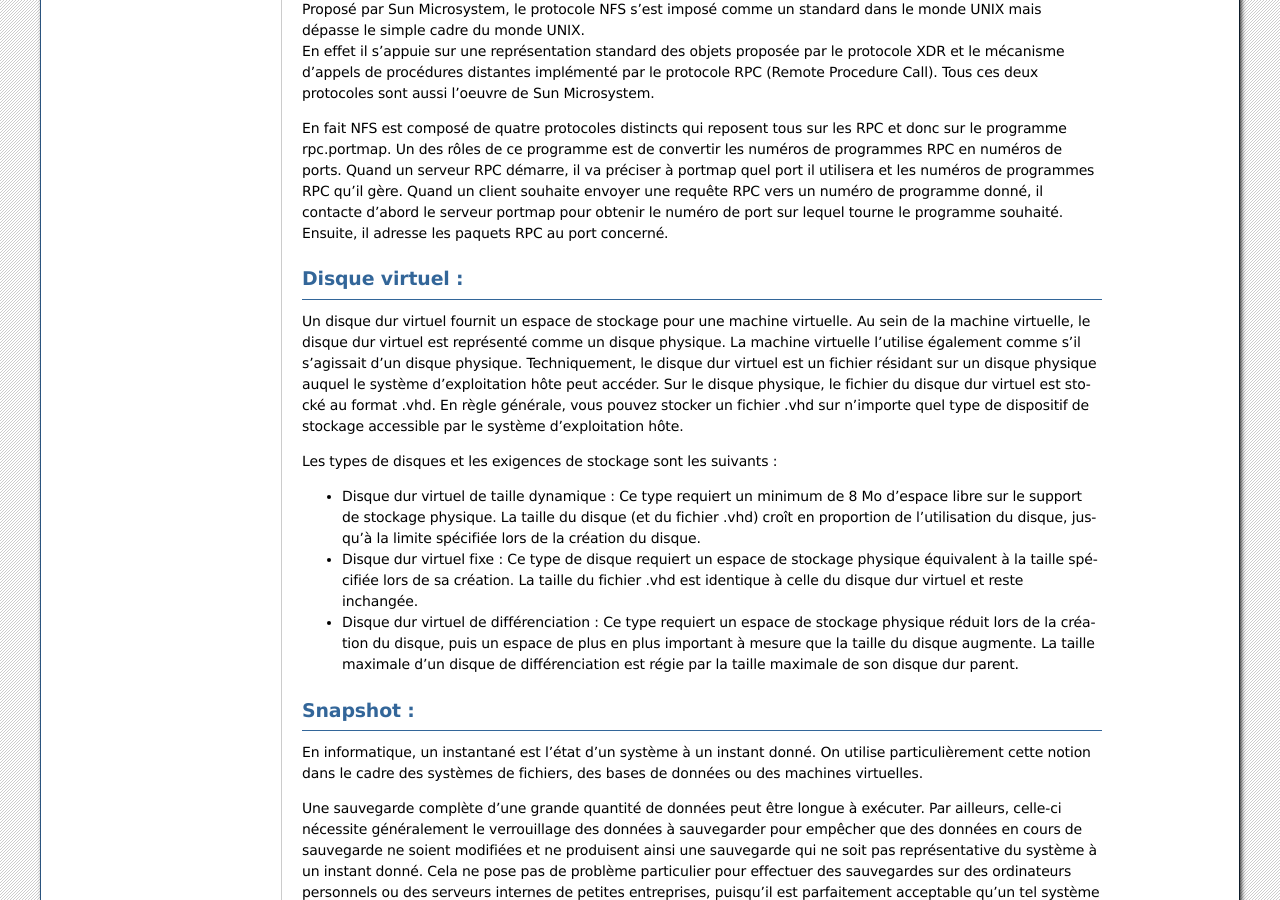
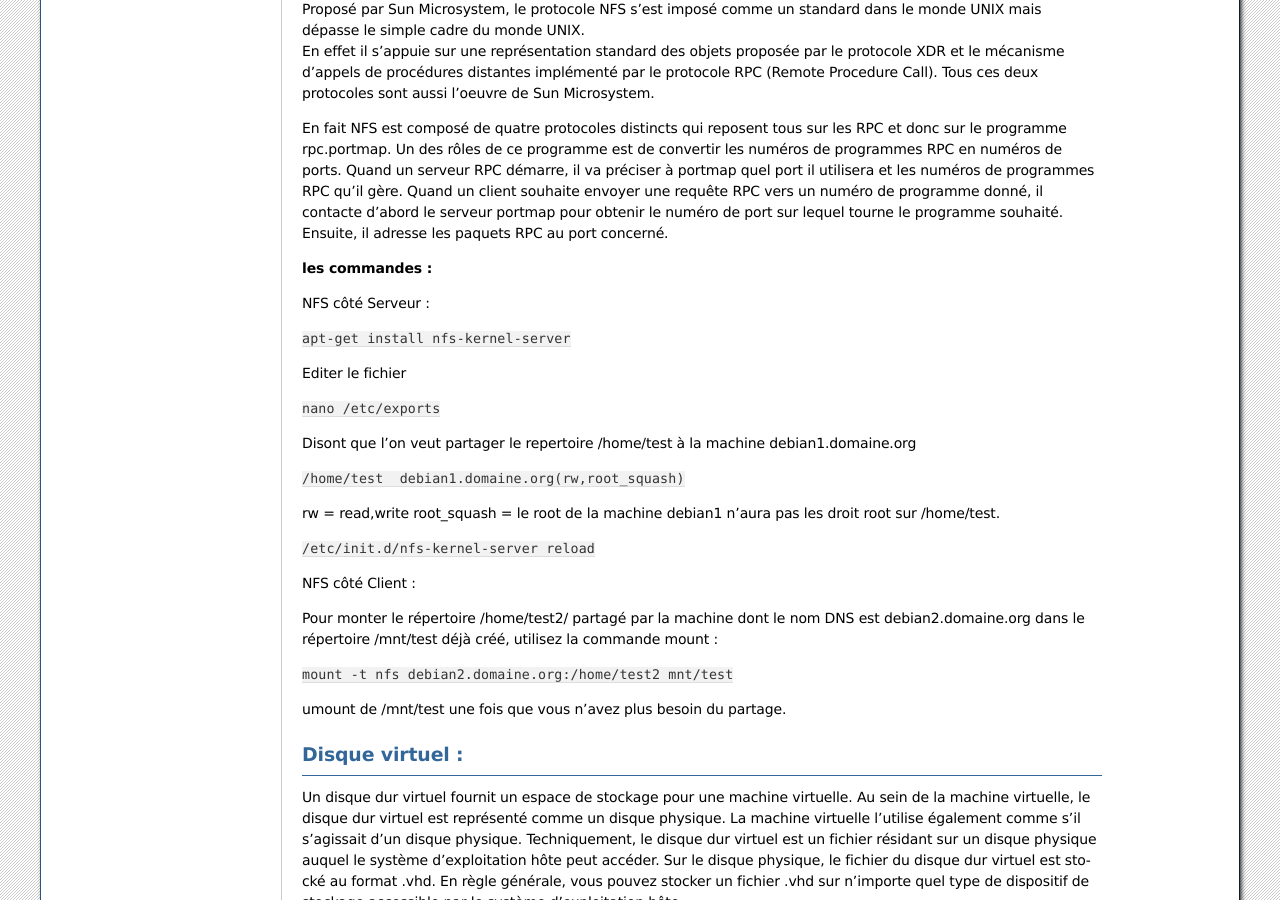
Before and after one commit to MohamedMissaoui/SchoolProject, a Sphinx documentation site: the page built from source/index.rst, in a window 1280 px wide and 900 px high, scrolled down 3601 px. Built offline with Sphinx 7.4.7, drawn with Linux system fonts in a browser that asks for light colours.

Commit message:
ajout_commande+++

```diff
--- a/source/index.rst
+++ b/source/index.rst
@@ -118,6 +118,32 @@ Système de fichier distribué et en réseau :
 | En effet il s'appuie sur une représentation standard des objets proposée par le protocole XDR et le mécanisme d'appels de procédures distantes implémenté par le protocole RPC (Remote Procedure Call). Tous ces deux protocoles sont aussi l'oeuvre de Sun Microsystem.
 
 | En fait NFS est composé de quatre protocoles distincts qui reposent tous sur les RPC et donc sur le programme rpc.portmap. Un des rôles de ce programme est de convertir les numéros de programmes RPC en numéros de ports. Quand un serveur RPC démarre, il va préciser à portmap quel port il utilisera et les numéros de programmes RPC qu'il gère. Quand un client souhaite envoyer une requête RPC vers un numéro de programme donné, il contacte d'abord le serveur portmap pour obtenir le numéro de port sur lequel tourne le programme souhaité. Ensuite, il adresse les paquets RPC au port concerné.
+
+| **les commandes :**
+
+| NFS côté Serveur :
+
+| ``apt-get install nfs-kernel-server``
+
+Editer le fichier
+
+| ``nano /etc/exports``
+
+Disont que l'on veut partager le repertoire /home/test à la machine debian1.domaine.org
+
+| ``/home/test	debian1.domaine.org(rw,root_squash)``
+rw = read,write
+root_squash = le root de la machine debian1 n'aura pas les droit root sur /home/test.
+
+| ``/etc/init.d/nfs-kernel-server reload``
+
+| NFS côté Client :
+
+Pour monter le répertoire /home/test2/ partagé par la machine dont le nom DNS est debian2.domaine.org dans le répertoire /mnt/test déjà créé, utilisez la commande mount :
+
+| ``mount -t nfs debian2.domaine.org:/home/test2 mnt/test``
+
+umount de /mnt/test une fois que vous n'avez plus besoin du partage.
 
 Disque virtuel :
 ----------------
```
